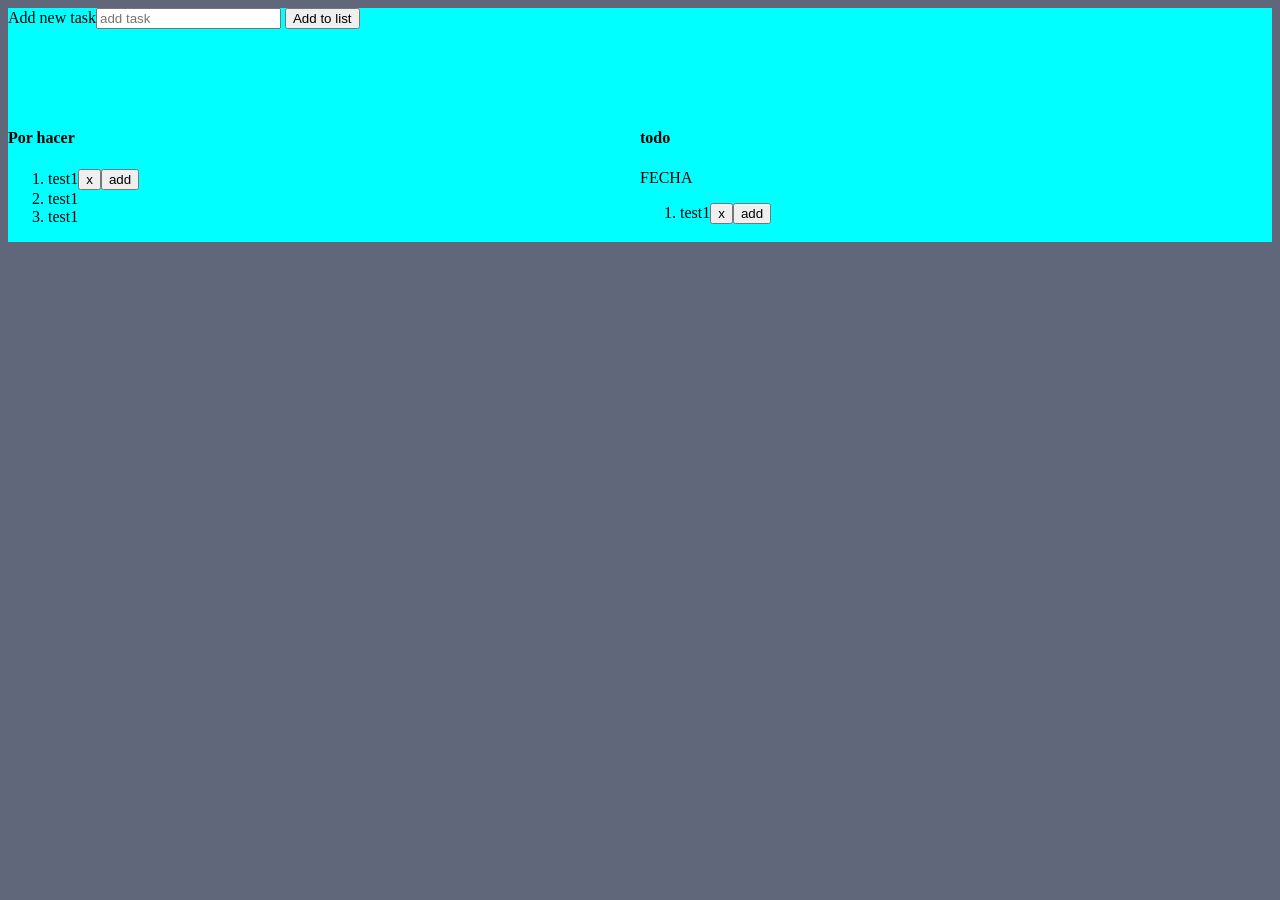
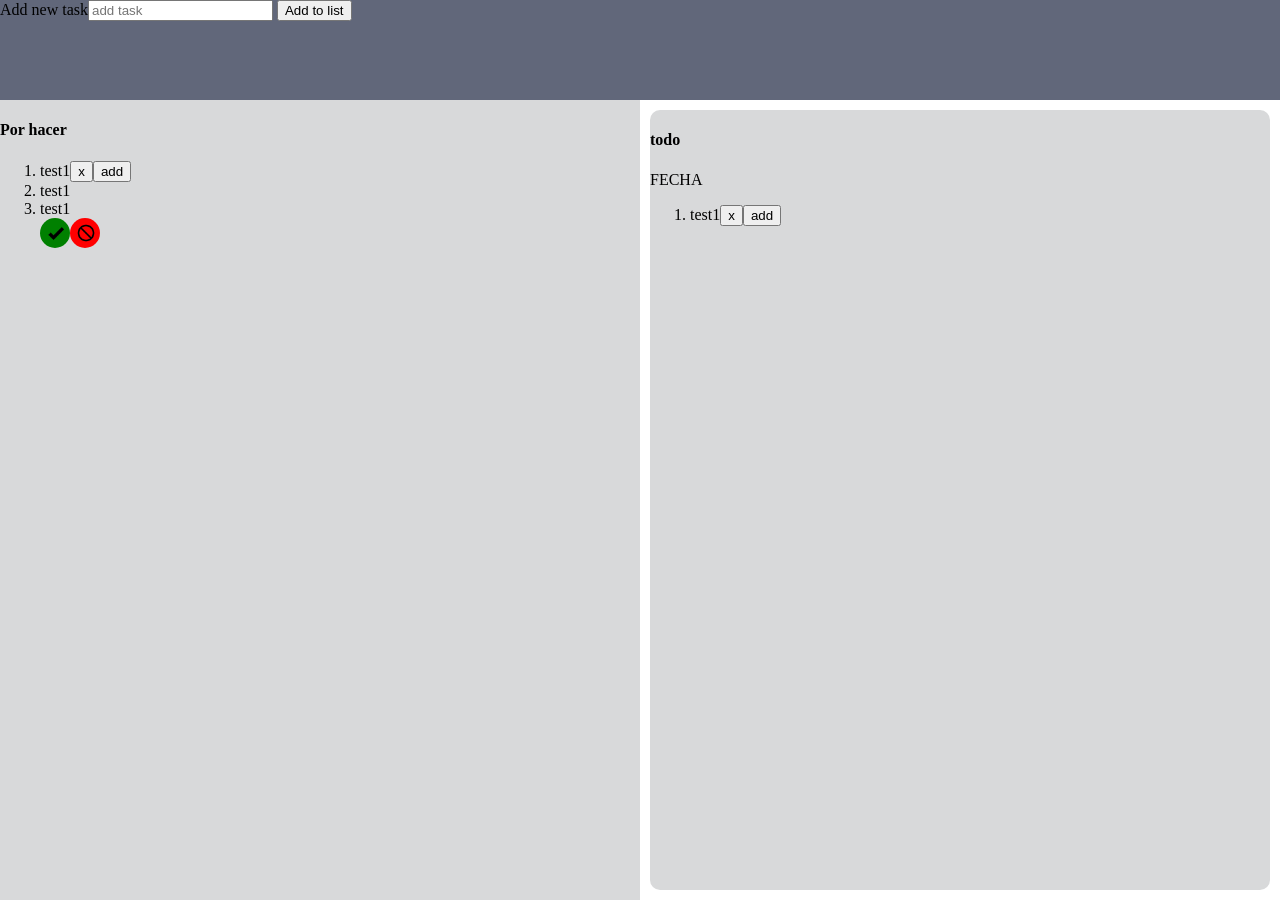
Before and after one commit to c-dez/app_lista_de_tareas, a plain HTML site: page index.html in a window 1280 px wide. Before the commit the page ends 800 px from the top, so only its background shows below. Drawn offline with Linux system fonts and the light colour scheme.

Commit message:
added functions to create add and cancel buttons

```diff
--- a/app.js
+++ b/app.js
@@ -0,0 +1,38 @@
+const createAddBtn = ()=>{
+    const addBtn = document.createElement('button');
+    addBtn.classList.add('addbtn');
+    addBtn.innerHTML = '<img src="./icons/check-bold.png"></img>'
+    addBtn.style.backgroundColor = 'green'
+    addBtn.style.width = '30px'
+    addBtn.style.height = '30px'
+    addBtn.style.borderRadius = '20px'
+    addBtn.style.border = '0px'
+
+    const img = addBtn.querySelector('img')
+    img.style.width = '20px'
+    img.style.display = 'block'
+    img.style.margin = 'auto'
+
+    return addBtn;
+}
+
+const createRemoveBtn = ()=>{
+    const removeBtn = document.createElement('button');
+    removeBtn.classList.add('removeBtn');
+    removeBtn.innerHTML = '<img src="./icons/cancel.png"></img>'
+    removeBtn.style.backgroundColor = 'red'
+    removeBtn.style.width = '30px'
+    removeBtn.style.height = '30px'
+    removeBtn.style.borderRadius = '20px'
+    removeBtn.style.border = '0px'
+
+    const img = removeBtn.querySelector('img')
+    img.style.width = '20px'
+    img.style.display = 'block'
+    img.style.margin = 'auto'
+
+    return removeBtn;
+}
+const ol = document.querySelector('ol')
+ol.appendChild(createAddBtn())
+ol.appendChild(createRemoveBtn())
--- a/style.css
+++ b/style.css
@@ -1,9 +1,10 @@
 body{
-    background-color: #61677A;
+    /* background-color: #61677A; */
     height: 100%;
+    margin: 0;
 }
 #container{
-background-color: aqua;
+/* background-color: aqua; */
 height: 100%;
 width: 100%;
 display: grid;
@@ -13,7 +14,15 @@ grid-template-rows: 100px 1fr;
 }
 .header{
     grid-area: 1/1/2/3;
+    background-color: #61677A;
+    /* border-radius: 10px; */
 }
 .task-list{
-
+    height: 100vh;
+    background-color: #D8D9DA;
 }
+.todo-list{
+    background-color: #D8D9DA;
+    border-radius: 10px;
+    margin: 10px;
+}
```
Also changed, not shown: icons/cancel.png (added), icons/check-bold.png (added).
